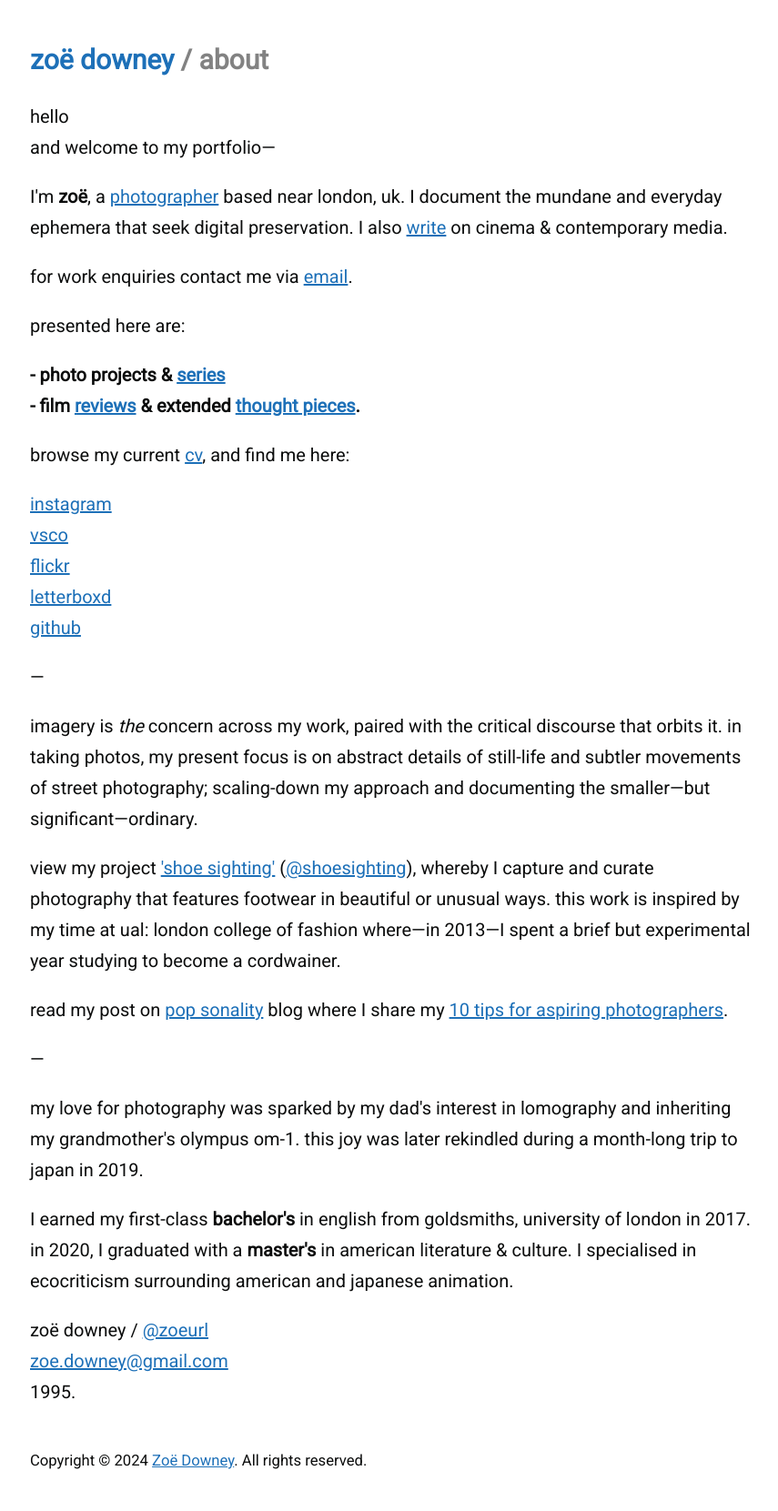
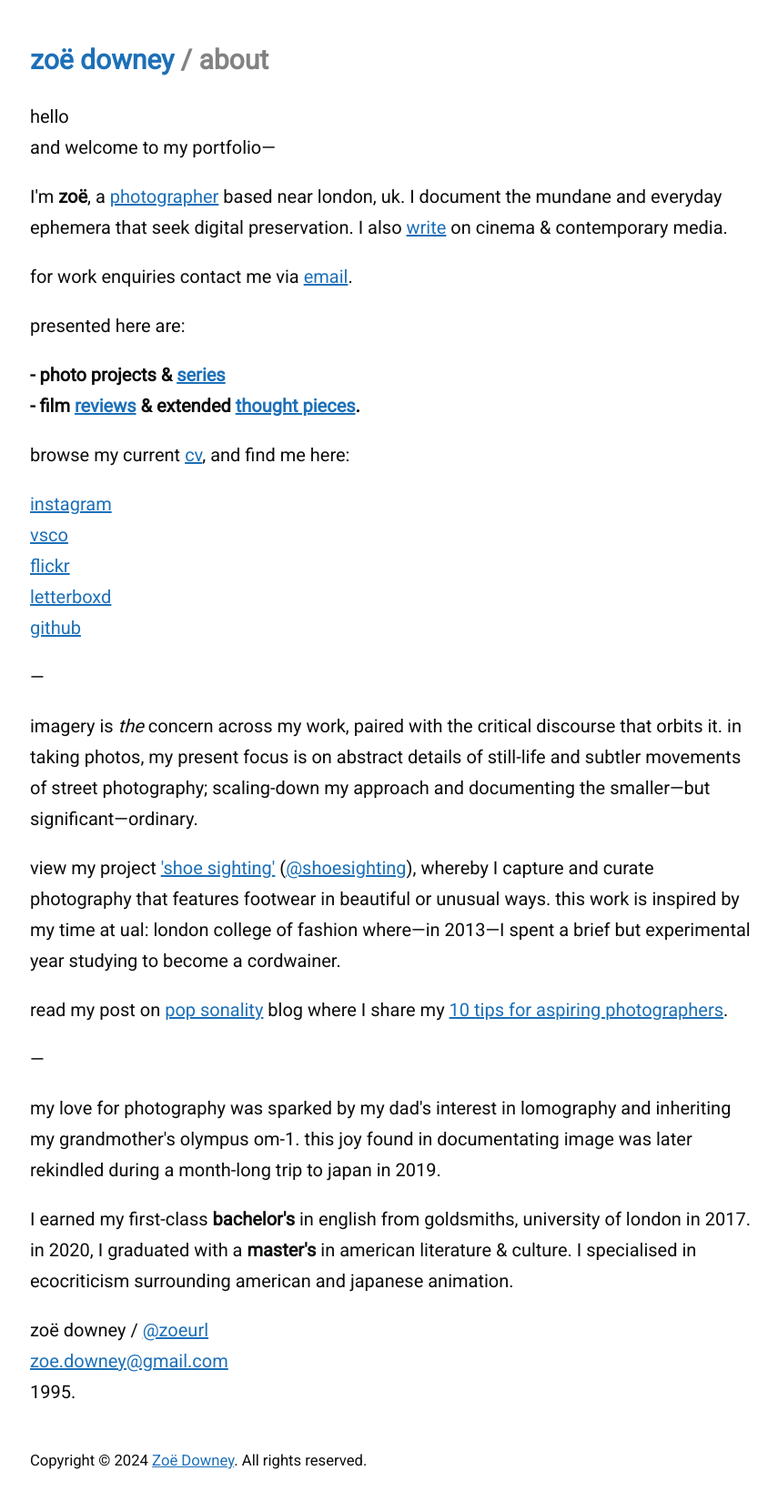
Before and after one commit to zoeurl/zoedowney.github.io, a Jekyll site: the page built from about/index.html, in a window 1280 px wide. Shown: the whole page at 91% size, without its empty margins (207-1062 px from the left). Built offline with Jekyll 4.4.1, drawn with Linux system fonts in a browser that asks for light colours.

Commit message:
Update index.html

```diff
--- a/about/index.html
+++ b/about/index.html
@@ -34,7 +34,7 @@
 </p>
 —
 </p>
-my love for photography was sparked by my dad's interest in lomography and inheriting my grandmother's olympus om-1. this joy was later rekindled during a month-long trip to japan in 2019.
+my love for photography was sparked by my dad's interest in lomography and inheriting my grandmother's olympus om-1. this joy found in documentating image was later rekindled during a month-long trip to japan in 2019.
 </p>
 I earned my first-class <strong>bachelor's</strong> in english from goldsmiths, university of london in 2017. in 2020, I graduated with a <strong>master's</strong> in american literature & culture. I specialised in ecocriticism surrounding american and japanese animation.
 </p>
```
